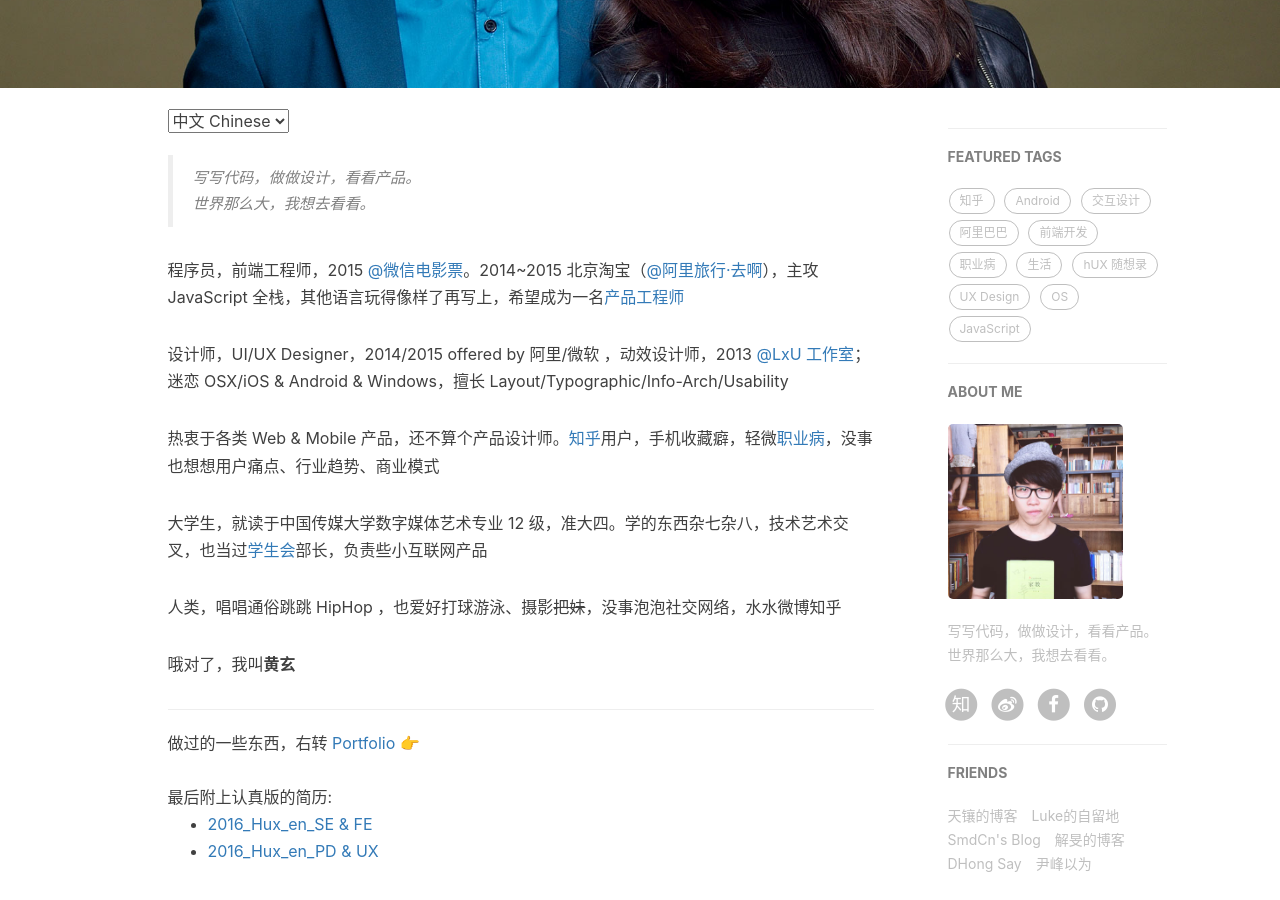
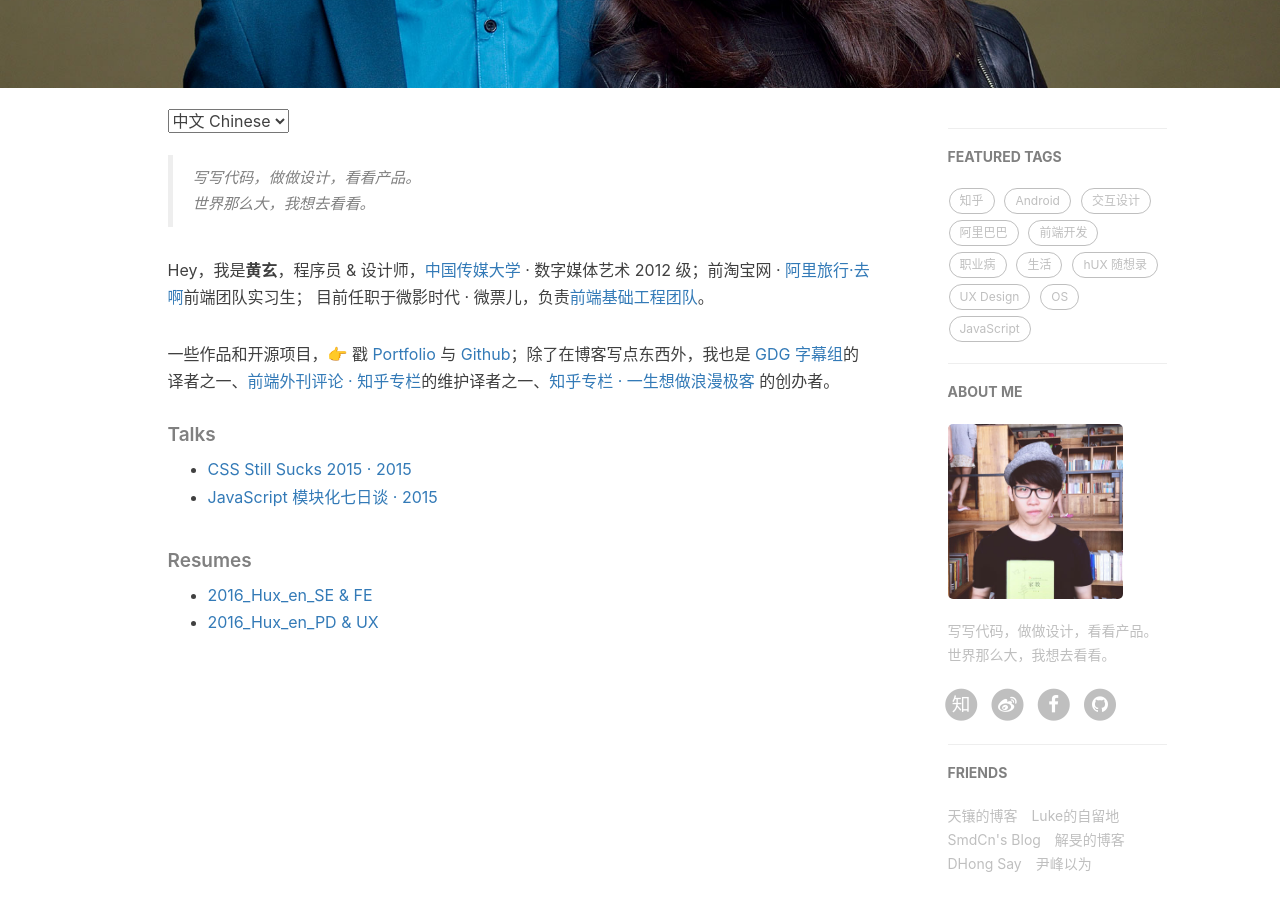
Before and after one commit to q97236143/Huxproh, a Jekyll site: the page built from about.html, in a window 1280 px wide and 900 px high, scrolled down 330 px. Built offline with Jekyll 4.4.1, drawn with Linux system fonts in a browser that asks for light colours; nearby versions of some CDN libraries; comment, search, counter and statistics services are not loaded.

Commit message:
[self] update about-page

```diff
--- a/about.html
+++ b/about.html
@@ -8,74 +8,64 @@ header-img: "img/about-bg.jpg"
 <!-- Language Selector -->
 <select onchange= "onLanChange(this.options[this.options.selectedIndex].value)">
     <option value="0" selected> 中文 Chinese </option>
-    <option value="1"> 英语 English </option>
+    <option value="1"> 英文 English </option>
 </select>
 
 <!-- Chinese Version -->
 <div class="zh">
-    <blockquote>
-        写写代码，做做设计，看看产品。<br>
-        世界那么大，我想去看看。
-    </blockquote>
 
-    <p>
-    程序员，前端工程师，2015 <a href="http://m.wepiao.com/index.html">@微信电影票</a>。2014~2015 北京淘宝（<a href="http://alitrip.com" target="_blank">@阿里旅行·去啊</a>），主攻 JavaScript 全栈，其他语言玩得像样了再写上，希望成为一名<a href="http://www.zhihu.com/question/19589966/answer/12550259">产品工程师</a>
-    </p>
+    <!--copied from markdown -->
+    <blockquote><p>写写代码，做做设计，看看产品。<br>
+    世界那么大，我想去看看。</p></blockquote>
 
-    <p>
-    设计师，UI/UX Designer，2014/2015 offered by 阿里/微软 ，动效设计师，2013 <a href="http://weibo.com/lxustudio">@LxU 工作室</a>；迷恋 OSX/iOS & Android & Windows，擅长 Layout/Typographic/Info-Arch/Usability
-    </p>
+    <p>Hey，我是<strong>黄玄</strong>，程序员 &amp; 设计师，<a href="http://by.cuc.edu.cn/">中国传媒大学</a> · 数字媒体艺术 2012 级；前淘宝网 · <a href="http://alitrip.com">阿里旅行·去啊</a>前端团队实习生；
+    目前任职于微影时代 · 微票儿，负责<a href="http://wepiaoFEI.github.io">前端基础工程团队</a>。</p>
 
-    <p>
-    热衷于各类 Web & Mobile 产品，还不算个产品设计师。<a href="http://www.zhihu.com/people/huxpro">知乎</a>用户，手机收藏癖，轻微<a href="/tags/#职业病">职业病</a>，没事也想想用户痛点、行业趋势、商业模式
-    </p>
+    <p>一些作品和开源项目，👉 戳 <a href="/portfolio">Portfolio</a> 与 <a href="http://github.com/huxpro">Github</a>；除了在博客写点东西外，我也是 <a href="http://www.gfansub.com/">GDG 字幕组</a>的译者之一、<a href="http://zhuanlan.zhihu.com/FrontendMagazine">前端外刊评论 · 知乎专栏</a>的维护译者之一、<a href="http://zhuanlan.zhihu.com/huxblog">知乎专栏 · 一生想做浪漫极客</a> 的创办者。</p>
 
-    <p>
-    大学生，就读于中国传媒大学数字媒体艺术专业 12 级，准大四。学的东西杂七杂八，技术艺术交叉，也当过<a href="http://www.cucxsh.cn/" target="_blank">学生会</a>部长，负责些小互联网产品
-    </p>
+    <h5>Talks</h5>
 
-    <p>人类，唱唱通俗跳跳 HipHop ，也爱好打球游泳、摄影<del>把妹</del>，没事泡泡社交网络，水水微博知乎</p>
+    <ul>
+    <li><a href="http://huangxuan.me/2015/12/28/css-sucks-2015/">CSS Still Sucks 2015 · 2015</a></li>
+    <li><a href="http://huangxuan.me/2015/07/09/js-module-7day/">JavaScript 模块化七日谈 · 2015</a></li>
+    </ul>
 
-    <p>哦对了，我叫<b>黄玄</b>
 
-    <hr>
+    <h5>Resumes</h5>
 
-    做过的一些东西，右转<a href="/portfolio"> Portfolio 👉 </a>
-    <br>
-    <br>
-    最后附上认真版的简历:
     <ul>
-        <li><a href="{{site.baseUrl}}/attach/2016_Hux_en_SE.pdf"> 2016_Hux_en_SE & FE </a></li>
-        <li><a href="{{site.baseUrl}}/attach/2016_Hux_en_PD.pdf"> 2016_Hux_en_PD & UX </a></li>
+    <li><a href="/attach/2016_Hux_en_SE.pdf">2016_Hux_en_SE &amp; FE</a></li>
+    <li><a href="attach/2016_Hux_en_PD.pdf">2016_Hux_en_PD &amp; UX</a></li>
     </ul>
+
 </div>
 
 <!-- English Version -->
 <div class="en">
-    <blockquote>
-        Designer or Engineer, things in between.
-    </blockquote>
+    <blockquote><p>Yet another Frontend Engineer. <br>
+    Yet another Lifelong Designer.</p></blockquote>
 
-    <p>Student, major in New Media Art of <a href="https://en.wikipedia.org/wiki/Communication_University_of_China">Communication University of China</a>, which is a interdisciplinary subject of technology and art, and now Senior.</p>
+    <p>My name is <strong>Huang Xuan(黄玄)</strong>，you can call me nickname <strong>Hux</strong>. I studied Digital Media Art in <a href="https://en.wikipedia.org/wiki/Communication_University_of_China">Communication University of China</a>, which is a interdisciplinary subject of technology and art, and now Senior.</p>
 
-    <p>Programmer, Senior Front-End Engineer of <a href="http://m.wepiao.com/index.html">Wechat Movie</a>, previous worked in <a href="http://alitrip.com" target="_blank">Alibaba Trip</a> as Front-End Engineer Intern for one year, looking for opportunities abroad.</p>
+    <p>As a engineer, I work at Wepiao (<a href="https://www.crunchbase.com/organization/wepiao#/entity">in CrunchBase</a>) as the dev lead of Front-End Infrastructure Team currently, and <a href="https://www.alitrip.com/">Alibaba Trip</a> as Intern for one year previously.</p>
 
-    <p>Designer, offered as UI/UX Designer Intern by Alibaba Group, Microsoft Bing etc. Experienced in Motion Graphic Design, also familer with Layout and Typography.</p>
+    <p>As a designer, I am ever offered as UI/UX Designer Intern by Alibaba, Microsoft etc. I am experienced in Motion Graphic Design, and familer with typography and layout.</p>
 
-    <p>Product Design and Product Management is also attractive and comfortable to me.</p>
+    <p>Some of my projects is put on my <a href="/portfolio">Portfolio 👉</a> and <a href="http://github.com/huxpro">Github 👉</a>. I am also translator of <a href="http://www.gfansub.com/">GDG China</a>, maintainer of <a href="http://zhuanlan.zhihu.com/FrontendMagazine">Frontend Magazine</a> and owner of <a href="http://zhuanlan.zhihu.com/huxblog">Lifelong Romantic Geek</a></p>
 
-    <p>
-    You can call me English name <b>Hux</b>,<br>
-    And my Chinese name is <b>Huang Xuan</b>
-    </p>
+    <h5>Talks</h5>
 
-    <hr>
-    Some of my projects is put on my <a href="/portfolio"> Portfolio 👉 </a>
-    <br>
-    Interested in more details? Checkout my resumes:
     <ul>
-        <li><a href="{{site.baseUrl}}/attach/2016_Hux_en_SE.pdf"> 2016_Hux_en_Sr.SE </a></li>
-        <li><a href="{{site.baseUrl}}/attach/2016_Hux_en_PD.pdf"> 2016_Hux_en_PD&UX </a></li>
+    <li><a href="http://huangxuan.me/2015/12/28/css-sucks-2015/">CSS Still Sucks 2015 · 2015</a></li>
+    <li><a href="http://huangxuan.me/2015/07/09/js-module-7day/">JavaScript Modularization Journey · 2015</a></li>
+    </ul>
+
+
+    <h5>Resumes</h5>
+
+    <ul>
+    <li><a href="/attach/2016_Hux_en_SE.pdf">2016_Hux_en_SE &amp; FE</a></li>
+    <li><a href="attach/2016_Hux_en_PD.pdf">2016_Hux_en_PD &amp; UX</a></li>
     </ul>
 </div>
 
```
